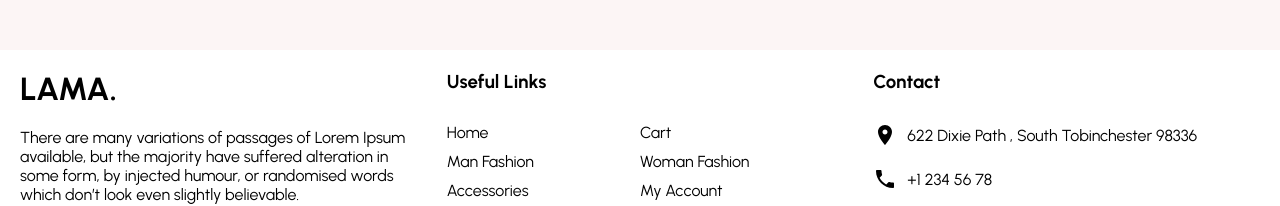
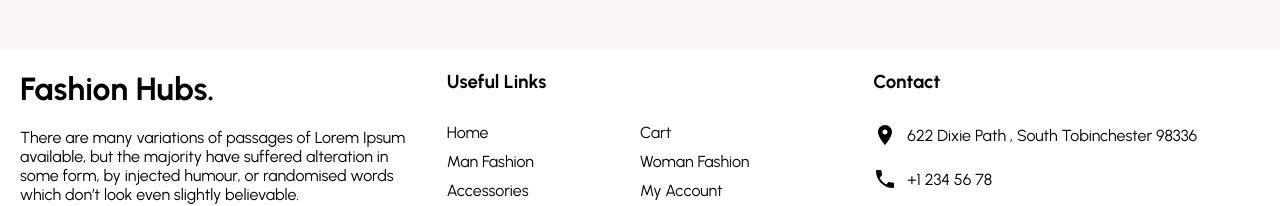
Before and after one commit to AgnRakul/React-EcommerceApp, a React (Create React App) app: page / in a window 1280 px wide. Shown: the part 2706-2912 px from the top of the page. Built offline with nearby package versions, Linux system fonts and the light colour scheme.

Commit message:
Fixed Unwanted Issues

```diff
--- a/public/index.html
+++ b/public/index.html
@@ -1,25 +1,29 @@
 <!DOCTYPE html>
 <html lang="en">
-
   <head>
     <meta charset="utf-8" />
     <meta name="viewport" content="width=device-width, initial-scale=1" />
-  <meta name="description" content="Web site created using create-react-app" />
+    <meta
+      name="description"
+      content="Web site created using create-react-app"
+    />
     <link
       href="https://fonts.googleapis.com/css2?family=Urbanist:ital,wght@0,100;0,200;0,300;0,400;0,500;0,600;0,700;0,800;0,900;1,100;1,200;1,300;1,400;1,500;1,600;1,700;1,800;1,900&display=swap"
-    rel="stylesheet">
+      rel="stylesheet"
+    />
     <style>
       * {
+
+
         margin: 0;
-      font-family: 'Urbanist', sans-serif;
+        font-family: "Urbanist", sans-serif;
       }
     </style>
-  <title>React App</title>
+    <title>Fashion Hubs</title>
   </head>
 
   <body>
     <noscript>You need to enable JavaScript to run this app.</noscript>
     <div id="root"></div>
   </body>
-
 </html>
--- a/src/Components/Footer.tsx
+++ b/src/Components/Footer.tsx
@@ -76,7 +76,7 @@ const Footer = () => {
   return (
     <Container>
       <Left>
-        <Logo>LAMA.</Logo>
+        <Logo>Fashion Hubs.</Logo>
         <Desc>
           There are many variations of passages of Lorem Ipsum available, but
           the majority have suffered alteration in some form, by injected
```
Lines whose indentation alone changed are shown as unchanged.
